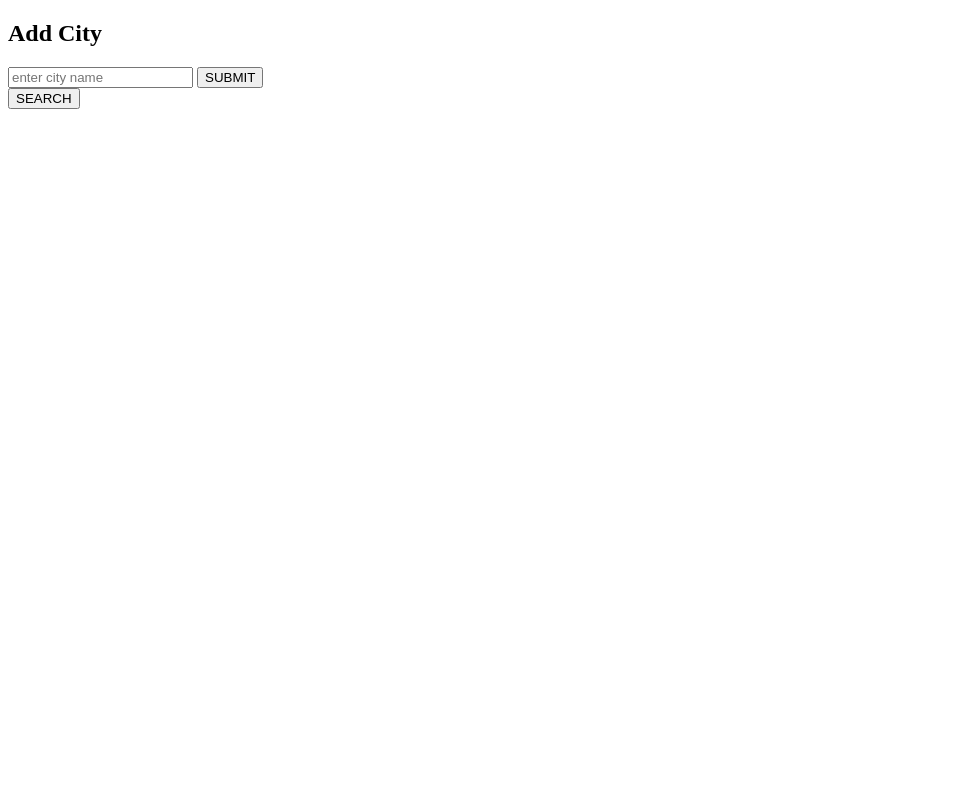
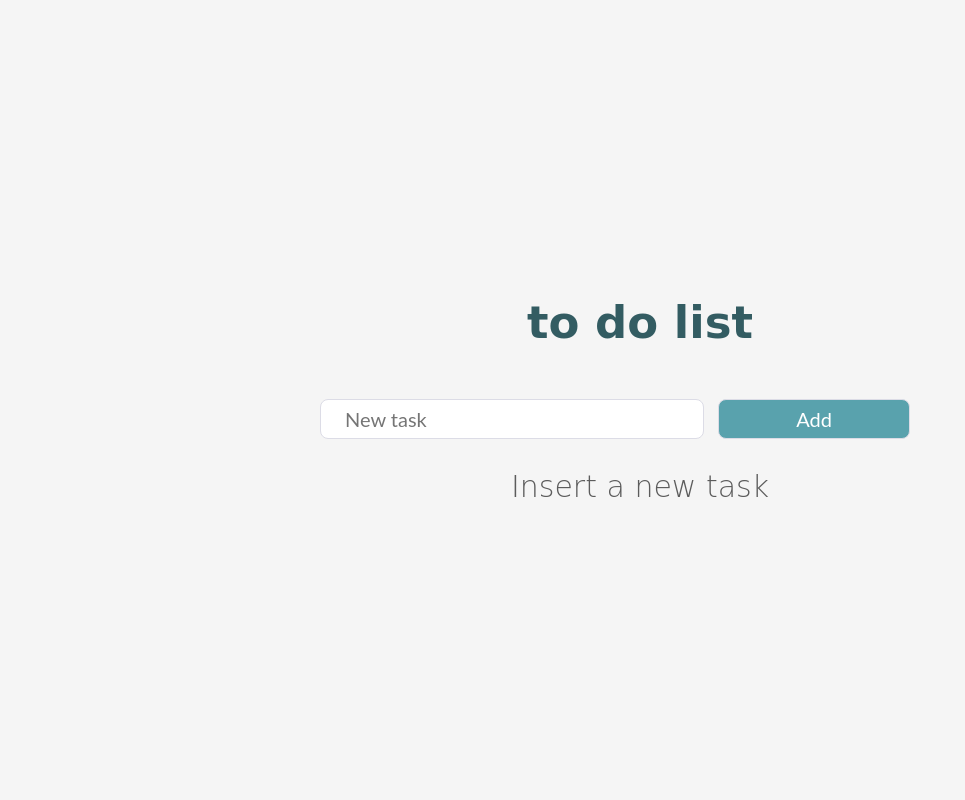
Before and after one commit to antonymaliakkal/Airport-Management, a Flask app: template templates/addcity.html in a window 1280 px wide. Shown: the whole page, without its empty margins (0-965 px from the left). Run offline with Flask 2, Linux system fonts and the light colour scheme; the template is opened without the code that fills it, so the values that code supplies are empty.

Commit message:
jazzir 1

```diff
--- a/main.py
+++ b/app.py
@@ -104,9 +104,9 @@ def signup():
             # flash('Registered')
             if pe == 'e':
                  #return redirect(url_for('addcity'))
-                 return render_template("addcity.html")
+                 return redirect(url_for('addcity'))
             else:
-                return render_template("search.html")
+                return redirect(url_for('search'))
     else:
         return redirect(url_for('home'))
 
@@ -118,12 +118,15 @@ def login():
         if not request.form['name'] or not request.form['password']:
             flash('Please enter all the fields', 'error')
         else:
-            data = user.query.filter_by(name = request.form['name']).all()
-            if(len(data))>0:
-                print('succes')
+            data = user.query.filter_by(name = request.form['name']).first()
+            if(data):
+                print('succes',data.p_e)
                 session['username']=request.form['name']
                 # data= user.query.filter_by(name = request.form['name']).all()
-                return redirect(url_for('search'))
+                if data.p_e == 'e':
+                    return redirect(url_for('addcity'))
+                else:
+                    return redirect(url_for('search'))
             else:
                 print('failed')
                 # flash('Record was successfully added')
@@ -145,10 +148,10 @@ def login():
 @app.route("/search" , methods = ['GET','POST'] )
 def search():
     if request.method == 'GET':
-        data = city.query.filter_by(name='Ernakulam')
-        print(data)
+        data = city.query.all()
         for i in data:
             print(i)
+        print("called")
         return render_template("search.html" , data = data)
         # return render_template("/search.html")
 
@@ -159,7 +162,7 @@ def addcity():
         data = city(name)
         db.session.add(data)
         db.session.commit()
-        return render_template('addcity.html')
+    return render_template('addcity.html')
 
 
 if __name__ == "__main__":
--- a/static/styles/search.css
+++ b/static/styles/search.css
@@ -8,3 +8,97 @@
     display: flex;
     justify-content: space-evenly;
 }
+@import url("https://fonts.googleapis.com/css2?family=Dancing+Script:wght@400;700&family=Lato:ital,wght@0,300;0,400;1,300;1,400&display=swap");
+* {
+ margin: 0;
+ padding: 0;
+ outline: 0;
+ box-sizing: border-box;
+ -webkit-font-smoothing: antialiased;
+ user-select: none;
+}
+html,
+body {
+ width: 100%;
+ height: 100%;
+}
+a {
+ text-decoration: none;
+ color: inherit;
+}
+body {
+ display: flex;
+ justify-content: center;
+ align-items: center;
+ flex-direction: column;
+ background-color: #f5f5f5;
+ font-family: "Lato", sans-serif;
+}
+#app {
+ width: 50%;
+ min-width: 400px;
+}
+h1 {
+ font-family: "Dancing Script", cursive;
+ text-align: center;
+ margin-bottom: 50px;
+ font-size: 45px;
+ color: #335c62;
+ font-weight: 700;
+}
+p {
+ font-family: "Dancing Script", cursive;
+ text-align: center;
+ margin-top: 30px;
+ font-size: 30px;
+ color: #5c5c5c;
+ font-weight: 300;
+}
+ul {
+ font-family: "Lato", sans-serif;
+ font-size: 20px;
+ font-weight: 400;
+ font-style: italic;
+ margin: 50px;
+}
+ul li {
+ margin-bottom: 10px;
+ color: #5c5c5c;
+}
+ul li a {
+ margin-left: 15px;
+ color: white;
+ cursor: pointer;
+ border: 1px solid #7cbe7b;
+ border-radius: 5px;
+ padding: 0 15px 2px 15px;
+ background-color: #7cbe7b;
+}
+ul li a:hover {
+ opacity: 0.8;
+}
+input,
+button {
+ font: 400 20px "Lato", sans-serif;
+}
+input {
+ width: 60%;
+ height: 40px;
+ color: #5c5c5c;
+ border: 1px solid #dcdce6;
+ border-radius: 8px;
+ padding: 0 24px;
+ margin-right: 10px;
+}
+.btn_add {
+ width: 30%;
+ height: 40px;
+ border: 1px solid #dcdce6;
+ border-radius: 8px;
+ background-color: #59a2ad;
+ color: #fff;
+ cursor: pointer;
+}
+.btn_add:hover {
+ opacity: 0.9;
+}
--- a/templates/addcity.html
+++ b/templates/addcity.html
@@ -4,9 +4,20 @@
     <meta charset="UTF-8">
     <meta http-equiv="X-UA-Compatible" content="IE=edge">
     <meta name="viewport" content="width=device-width, initial-scale=1.0">
+    <link rel = "stylesheet" href="{{ url_for('static',filename='styles/search.css') }}">
     <title>Add City</title>
 </head>
 <body>
+    <div id="app">
+     <h1>to do list</h1>
+     <ul>
+     </ul>
+     <input type="text" placeholder="New task">
+     <button class='btn_add'>Add</button>
+     <p>Insert a new task</p>
+    </div>
+</body>
+<!-- <body>
     <h2>Add City</h2>
     <div class = "add">
         <form action="/addcity" method = "POST">
@@ -17,5 +28,5 @@
     <form action="/search1">
         <button>SEARCH</button>
     </form>
-</body>
+</body> -->
 </html>
```
Also changed, not shown: airport.db.
